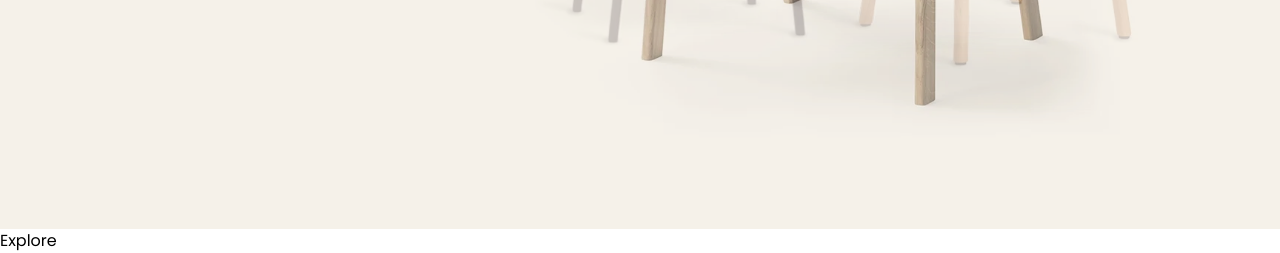
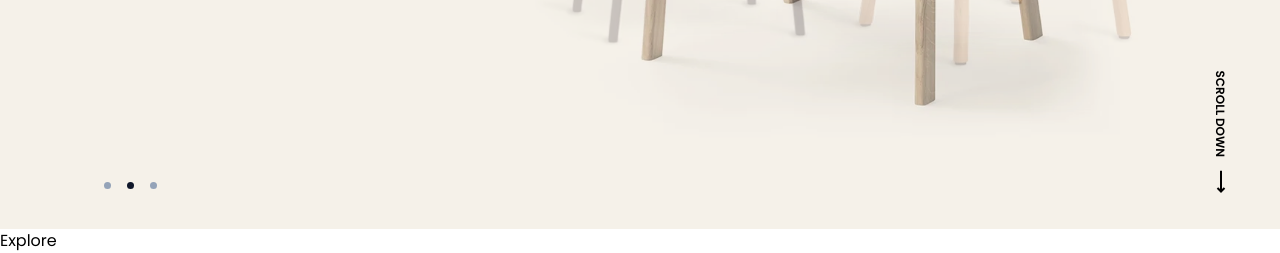
Before and after one commit to ifeanyianyanwu/evri, a React (Vite) app: page / in a window 1280 px wide. Shown: the part 571-824 px from the top of the page. Built offline with nearby package versions, Linux system fonts and the light colour scheme.

Commit message:
added pagination and scroll down button

```diff
--- a/src/components/hero/Hero.tsx
+++ b/src/components/hero/Hero.tsx
@@ -1,7 +1,9 @@
 import Navbar from "../navbar/Navbar";
-import React, { useEffect, useState } from "react";
+import { useEffect, useState } from "react";
+import { Link } from "react-router-dom";
+import ToggleNavbar from "../navbar/ToggleNavbar";
+import { CgArrowLongRight } from "react-icons/cg";
 import { styles } from "../../styles";
-import { Link } from "react-router-dom";
 
 type Content = {
   [key: string]: { title: string; text: string; button: string };
@@ -55,6 +57,7 @@ const Hero = () => {
   return (
     <div className="relative h-screen w-full stack">
       <Navbar />
+      <ToggleNavbar />
       {children.map((item, index) => (
         <div
           key={index}
@@ -106,6 +109,24 @@ const Hero = () => {
           </div>
         </div>
       ))}
+      <div className="absolute bottom-10 left-10 mx-0 md:left-20 md:mx-6 flex gap-4">
+        {children.map((item, index) => (
+          <div
+            key={index}
+            onClick={() => setActiveIndex(index)}
+            className={`p-[3.5px] rounded-full cursor-pointer ${
+              index === activeIndex ? "bg-slate-900" : "bg-slate-400"
+            }`}
+          ></div>
+        ))}
+      </div>
+      <a
+        href="#explore"
+        className="animate-bounce absolute bottom-8 right-4 flex flex-col gap-12 items-center cursor-pointer"
+      >
+        <p className="text-xs font-semibold rotate-90">SCROLL DOWN</p>
+        <CgArrowLongRight className={`${styles.icon} rotate-90`} />
+      </a>
     </div>
   );
 };
```
